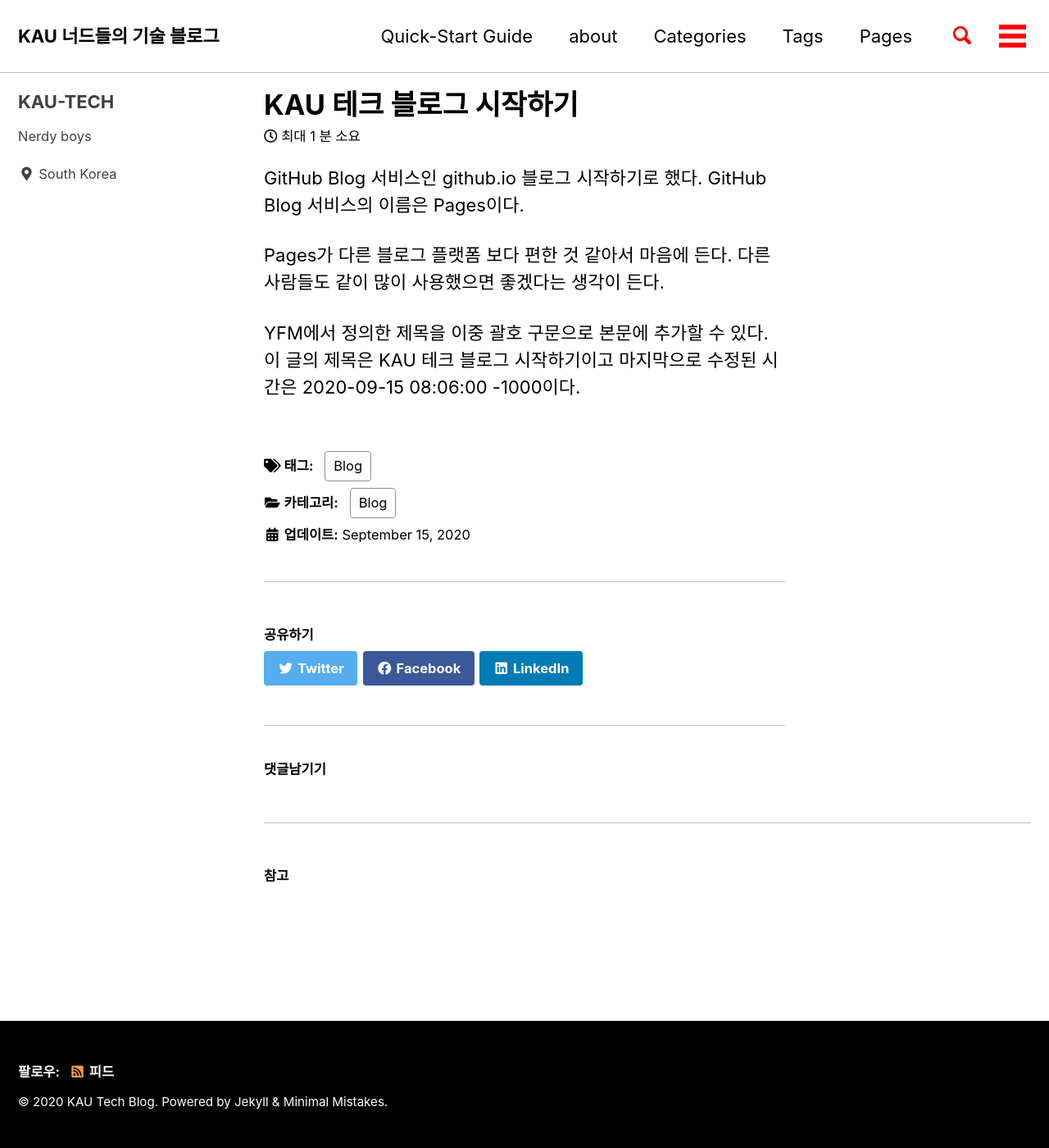
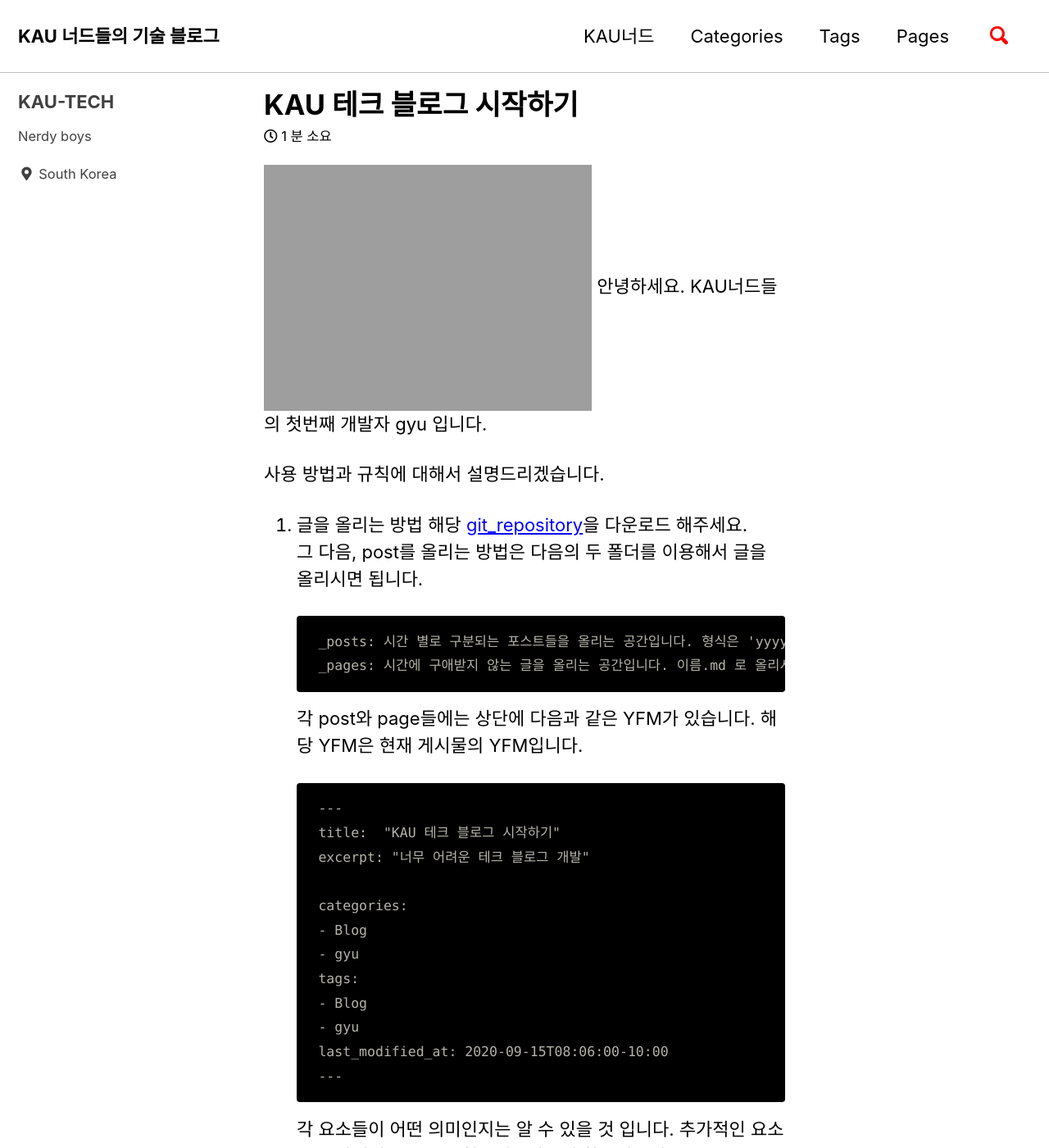
Before and after one commit to gyu-young-park/KAU-Tech-Blog, a Jekyll site: the page built from _posts/2020-09-15-first-post.md, in a window 1280 px wide and 1400 px high. Shown: the whole window at 82% size. Built offline with Jekyll 4.4.1, drawn with Linux system fonts in a browser that asks for light colours; cached includes are drawn as plain includes; comment, search, counter and statistics services are not loaded; some of the changed text lies outside the part shown.

Commit message:
change gyu's post

````diff
--- a/_posts/2020-09-15-first-post.md
+++ b/_posts/2020-09-15-first-post.md
@@ -1,20 +1,87 @@
 ---
 title:  "KAU 테크 블로그 시작하기"
-excerpt: "드럽게 어려운 테크 블로그 개발"
+excerpt: "너무 어려운 테크 블로그 개발"
 
 categories:
   - Blog
+  - gyu
 tags:
   - Blog
+  - gyu
 last_modified_at: 2020-09-15T08:06:00-10:00
 ---
+![alt]({{ site.url }}{{ site.baseurl }}/assets/images/gyu/881.jpg)
+안녕하세요.
+KAU너드들의 첫번째 개발자 gyu 입니다.
 
-GitHub Blog 서비스인 github.io 블로그 시작하기로 했다.
-GitHub Blog 서비스의 이름은 Pages이다.
+사용 방법과 규칙에 대해서 설명드리겠습니다.
 
-Pages가 다른 블로그 플랫폼 보다 편한 것 같아서 마음에 든다.
-다른 사람들도 같이 많이 사용했으면 좋겠다는 생각이 든다.
+1. 글을 올리는 방법
+        해당 [git_repository](https://github.com/gyu-young-park/KAU-Tech-Blog)을 다운로드 해주세요.
+        그 다음, post를 올리는 방법은 다음의 두 폴더를 이용해서 글을 올리시면 됩니다.
 
-YFM에서 정의한 제목을 이중 괄호 구문으로 본문에 추가할 수 있다.
-이 글의 제목은 {{ page.title }}이고
-마지막으로 수정된 시간은 {{ page.last_modified_at }}이다.
+    ```
+    _posts: 시간 별로 구분되는 포스트들을 올리는 공간입니다. 형식은 'yyyy-mm-dd-이름.md' 형식입니다.
+    _pages: 시간에 구애받지 않는 글을 올리는 공간입니다. 이름.md 로 올리시면 됩니다.
+    ```
+    각 post와 page들에는 상단에 다음과 같은 YFM가 있습니다.
+    해당 YFM은 현재 게시물의 YFM입니다.
+    ```
+    ---
+    title:  "KAU 테크 블로그 시작하기"
+    excerpt: "너무 어려운 테크 블로그 개발"
+
+    categories:
+    - Blog
+    - gyu
+    tags:
+    - Blog
+    - gyu
+    last_modified_at: 2020-09-15T08:06:00-10:00
+    ---
+    ```
+    각 요소들이 어떤 의미인지는 알 수 있을 것 입니다. 추가적인 요소들은 아래에 블로그를 첨부해놓았으니 참고해주세요.
+
+    * 주의 : YFM은 꼭 영어로 써주세요. 한글로 적을 시에는 인코딩에러가 발생할 수 있습니다.
+
+    추가적으로, 자신이 게시물 처음에는 자신의 이름을 적어주시길 바랍니다.
+    ```
+    안녕하세요.
+    KAU너드들의 첫번째 개발자 gyu 입니다.
+    ```
+    이렇게 적어주시면 됩니다.
+
+    또한, 카테고리와 tags에 자신의 영어이름을 적어주세요.
+    ```
+    categories:
+    - Blog
+    - gyu
+    tags:
+    - Blog
+    - gyu
+    ```
+    이렇게 적어주시면 됩니다.
+
+    이후 markdown형식에 맞게 글을 적어주시면 됩니다.
+    따라서 모든post들과 page들은 YFM과 markdown이 같이 쓰여 있는 형식으로 되었습니다.
+
+2. 포스트에 이미지 추가하기
+    생각보다 어렵지만 어렵지 않습니다. 왜냐구요? 제가 여기에 적어놓기 때문이죠!
+    모든 이미지들은 assets/images 폴더에서 관리하기로 (제멋대로) 결정했습니다.
+    그리고 이미지 이름 간의 충돌을 막기위해 images 폴더 안에 각자의 영어이름 폴더를 만들어주세요.
+    저는 gyu 이니까 gyu 폴더를 만들겠습니다.
+
+    해당 폴더에 이미지를 넣어주고 다음과 같이 써줍니다.
+    ```
+    ![alt]({{ site.url }}{{ site.baseurl }}/assets/images/gyu/881.jpg)
+    ```
+    현재 아마 gyu와 881.png 말고는 나머지는 똑같을 것 입니다.
+    다만 md 파일 preview해주는 기능으로는 다음의 사진들이 안보일 것 입니다.
+    신뢰의 도약으로 써주시거나, `ruby ` 를 설치하시고 `jekyll server` 로 구동시키면, 자신의 포스트들이 어떻게 나올 지 볼 수 있습니다.
+
+    이 밖에 사용하는 방법은 아래에 아주 잘 기술되어있습니다.
+    [기술 블로그 사용방법](https://devinlife.com/categories/)
+
+
+그럼 이만!
+gyu 올림
````
Also changed, not shown: _data/navigation.yml (+1 -7 lines), _pages/category-archive.md (added, +6 -0 lines), _pages/tags-archive.md (added, +6 -0 lines), 1 other file.
